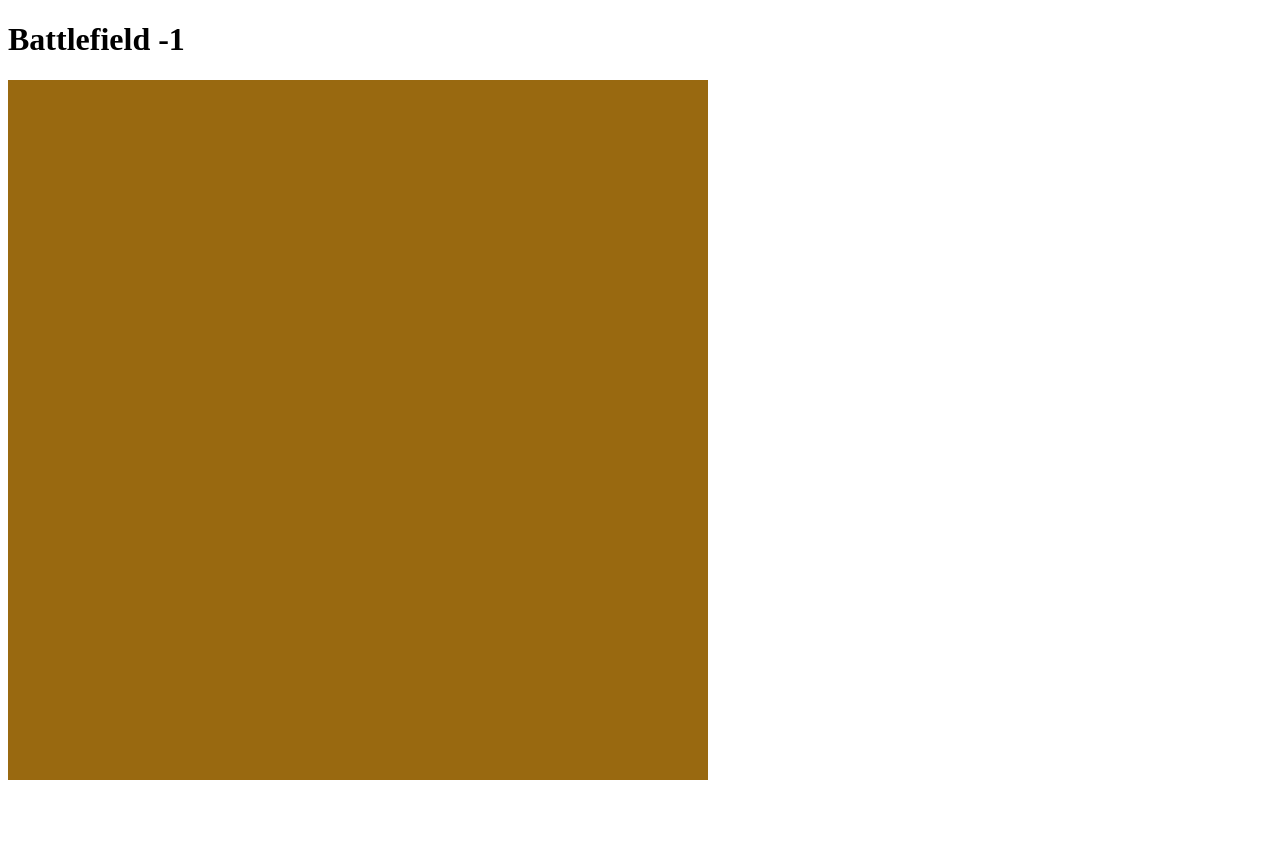
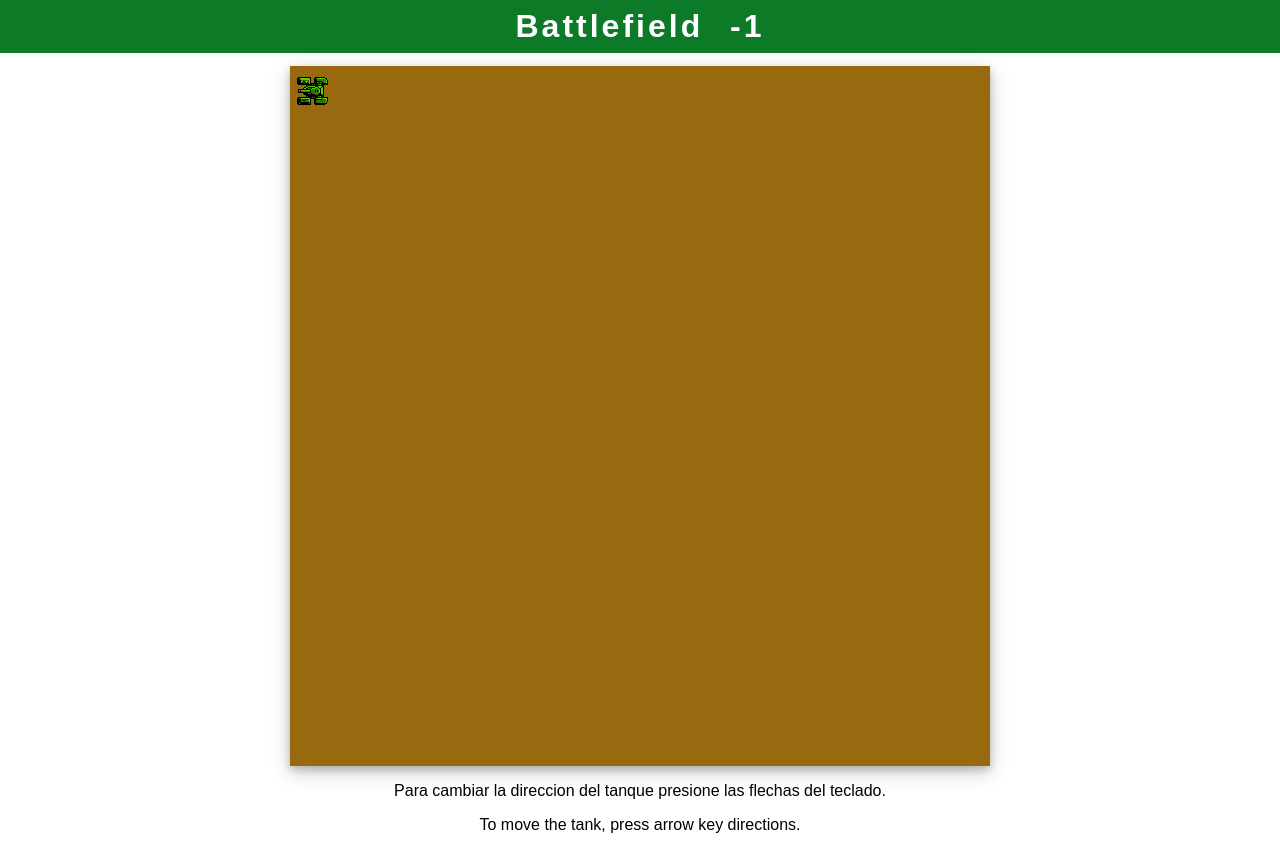
Before and after one commit to anankeman/tankGameJS, a plain HTML site: page index.html in a window 1280 px wide. Before the commit the page ends 800 px from the top, so only its background shows below. Drawn offline with Linux system fonts and the light colour scheme.

Commit message:
improve styles text and padding

```diff
--- a/index.html
+++ b/index.html
@@ -4,23 +4,44 @@
     <meta charset="UTF-8">
     <meta http-equiv="X-UA-Compatible" content="IE=edge">
     <meta name="viewport" content="width=device-width, initial-scale=1.0">
-    <title>Document</title>
+    <title>TankGame</title>
 </head>
 <body>
     <h1>Battlefield -1</h1>
 
-    <canvas id="container" src = terreno.jpg>
-        <img id="box"> <!--src ='tank2.png'> -->
+    <div id="container">   <!--src = terreno.jpg> -->
+        <img id="box" src='./tank2.png'>
+    </div>
+    <div id='text'></div>
+    <style>
+        body {
+            margin: 0;
+            font-family: Arial;
+        }
 
-    </canvas>
-    <style>
+        h1 {
+            margin: 0;
+            color: white;
+            text-align: center;
+            letter-spacing: 3px;
+            word-spacing: 15px;
+            padding: 8px;
+            background-color: #0c7a27;
+
+        }
+
+        #text {
+            text-align: center;
+        }
         #container {
+            margin: 1%;
             width: 700px;
             height: 700px;
-            max-width: 700px;
-            max-height: 700px;
             background: rgb(153, 105, 16);
             position: relative;
+            box-shadow: 0 4px 8px 0 rgba(0, 0, 0, 0.2), 0 6px 20px 0 rgba(0, 0, 0, 0.19);
+            margin-left: auto;
+            margin-right: auto;
         }
         #box {
             width: 50px;
@@ -28,8 +49,9 @@
             background: rgb(4, 211, 14);
             position: absolute;
             background-color: rgba(255, 255, 255, 0.001);
+
         }
     </style>
-    <script src= 'index.js'></script>
+    <script src='index.js'></script>
 </body>
 </html>
--- a/index.js
+++ b/index.js
@@ -8,6 +8,11 @@ let ground = document.getElementById('container');
 let limit = ground.offsetHeight - box.offsetHeight;
 let speed = 3;
 console.log(limit);
+console.log(box.offsetHeight);
+console.log(ground.offsetHeight);
+
+let text = document.getElementById('text');
+text.innerHTML = '<p>Para cambiar la direccion del tanque presione las flechas del teclado.</p><p> To move the tank, press arrow key directions.</p>';
 
 function moveRight(){
     x += speed;
```
